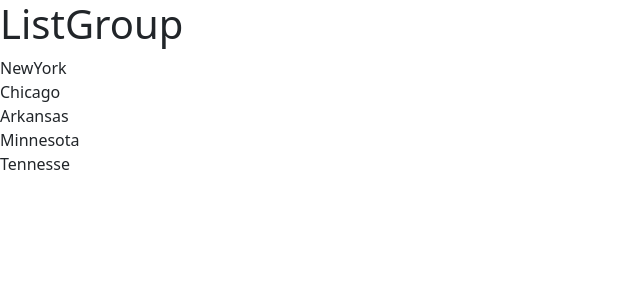
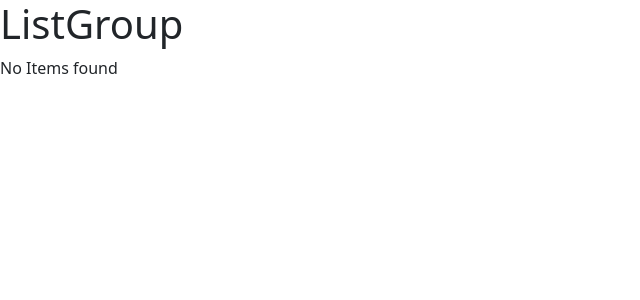
Before and after one commit to poulin29/videoGame, a React (Vite) app: page / in a window 1280 px wide. Shown: the top 300 px of the page, without its empty margins (0-640 px from the left). Built offline with nearby package versions, Linux system fonts and the light colour scheme.

Commit message:
Renderring the list conditionally using the ternary opertaor

```diff
--- a/src/components/ListGroup.tsx
+++ b/src/components/ListGroup.tsx
@@ -1,11 +1,14 @@
 import React from "react";
 
 function ListGroup() {
-  const items = ["NewYork", "Chicago", "Arkansas", "Minnesota", "Tennesse"];
+  let items = ["NewYork", "Chicago", "Arkansas", "Minnesota", "Tennesse"];
+  items = [];
 
   return (
     <>
       <h1>ListGroup</h1>
+      {/* {items.length === 0 ? <p>No Items found</p> : null}  //In order handle or avoid 'null' scenario I can use logical AND(&&) as written in below line# 11  */}
+      {items.length === 0 && <p>No Items found</p>}
       <ul className="list-group">
         {items.map((item) => (
           <li key={item}>{item}</li>
```
